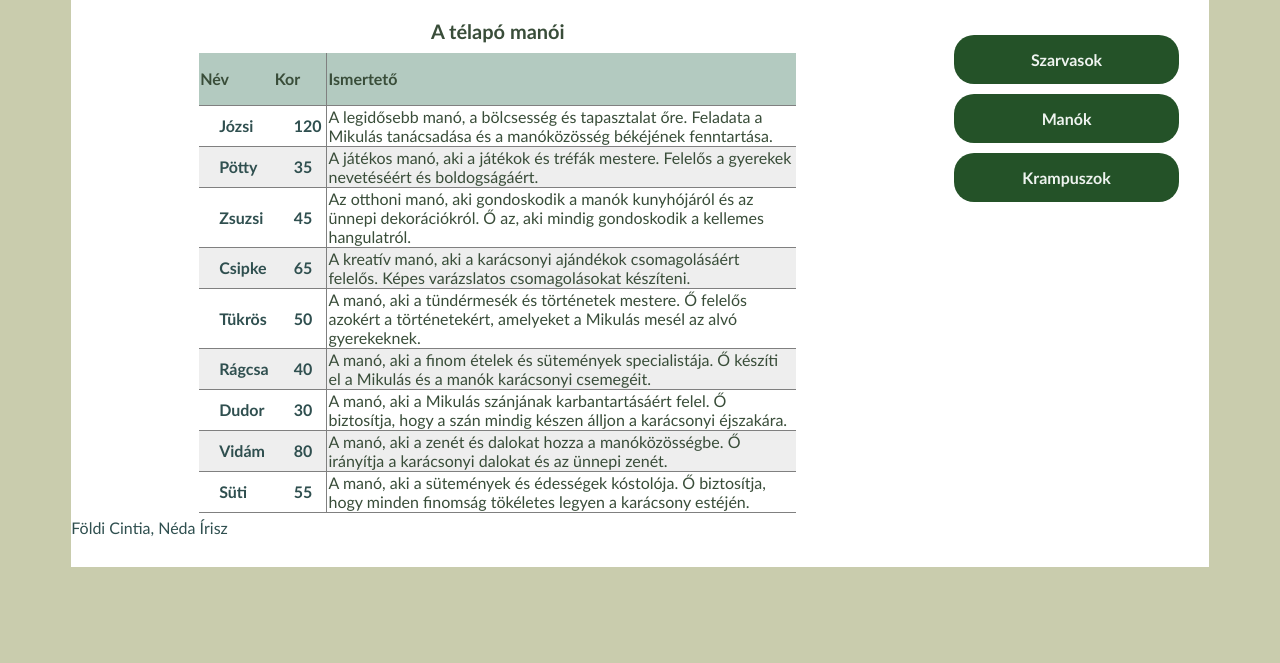
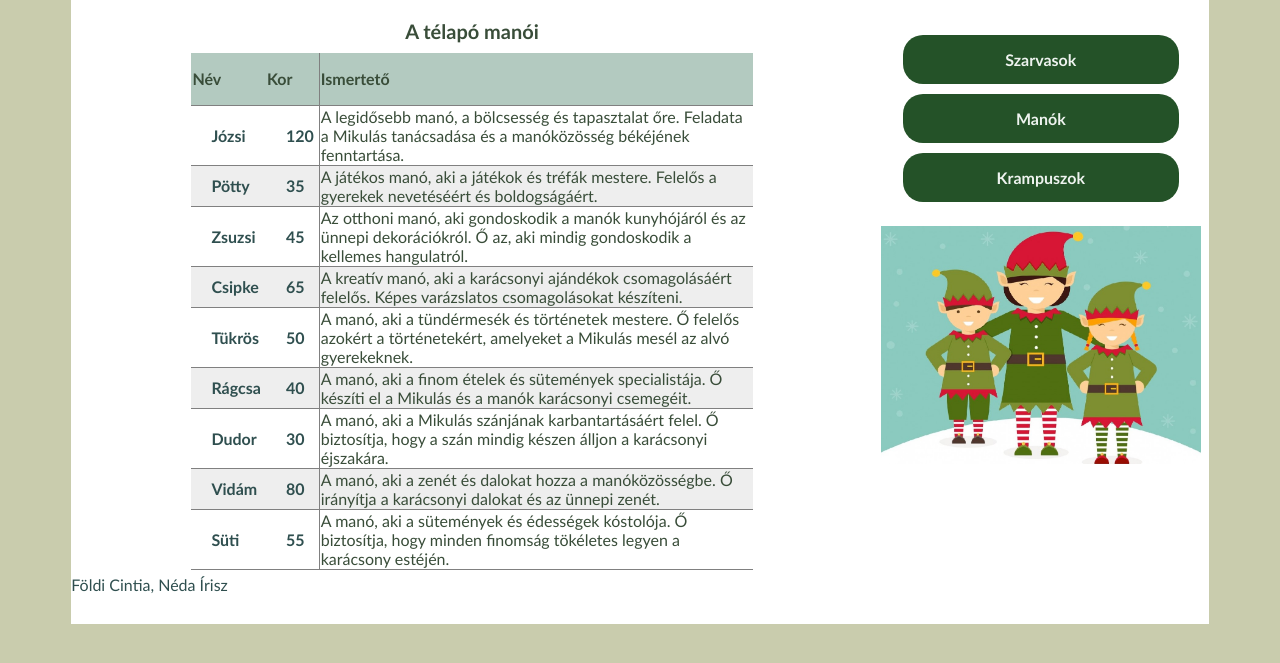
Before and after one commit to nedairisz/k-z-s_munka, a plain HTML site: page mano.html in a window 1280 px wide. Shown: the part 111-774 px from the top of the page. Drawn offline with Linux system fonts and the light colour scheme.

Commit message:
képek css

```diff
--- a/mano.html
+++ b/mano.html
@@ -20,6 +20,9 @@
                 <li><a href="mano.html">Manók</a></li>
                 <li><a href="#">Krampuszok</a></li>
             </ul>
+        <div class="=kep">
+            <img src="kepek/mano.jpg" alt="">
+        </div>
         </nav>
         <article>
             <div style="overflow-x: auto;">
--- a/styles.css
+++ b/styles.css
@@ -116,7 +116,10 @@ footer{
     color: darkslategray;
 }
 
-
+img{
+    width: 40vh;
+    margin: 8px;
+}
 
 @media screen and (max-width: 700px) {
 
```
Also changed, not shown: kepek/mano.jpg (added).
